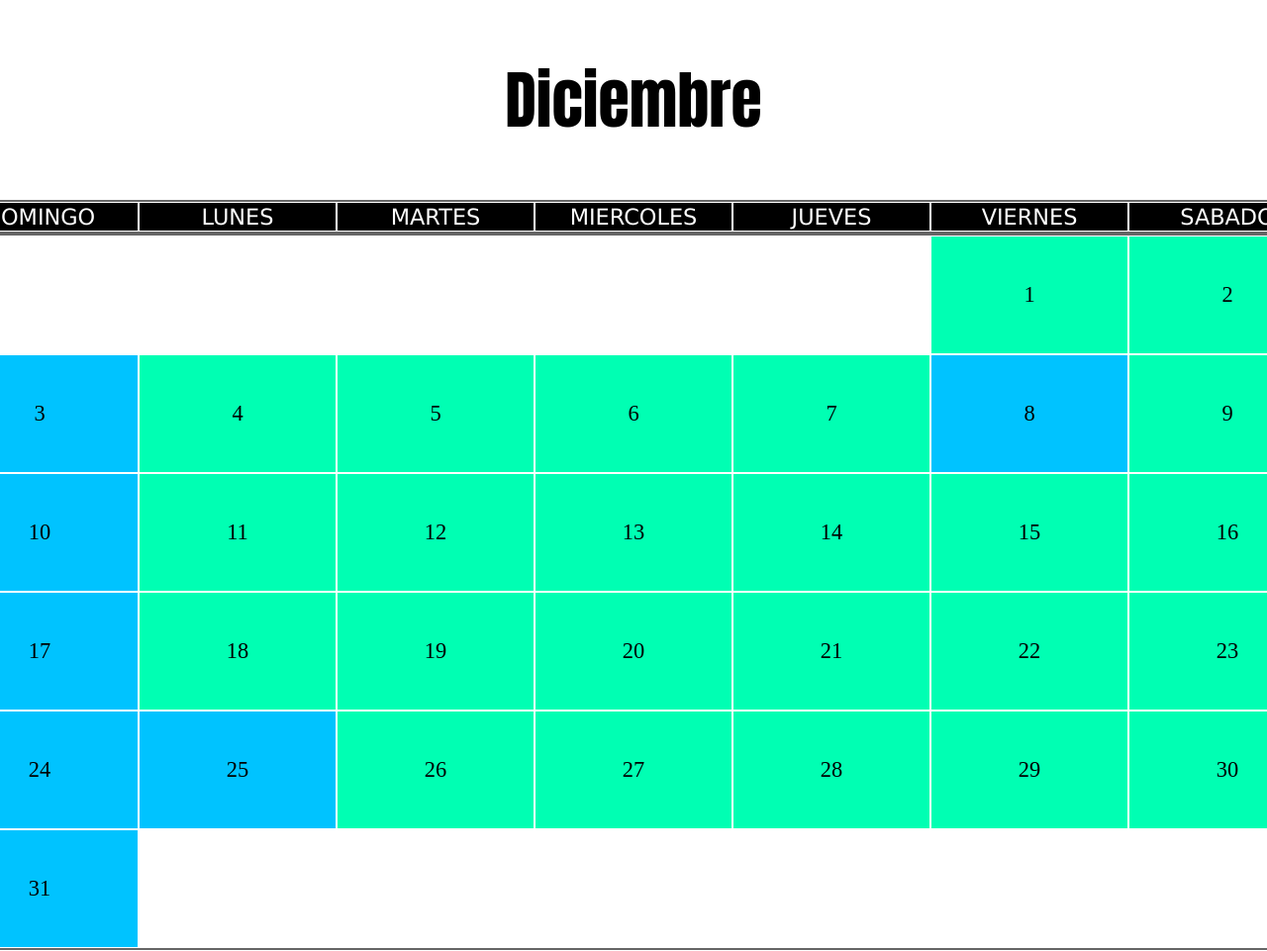
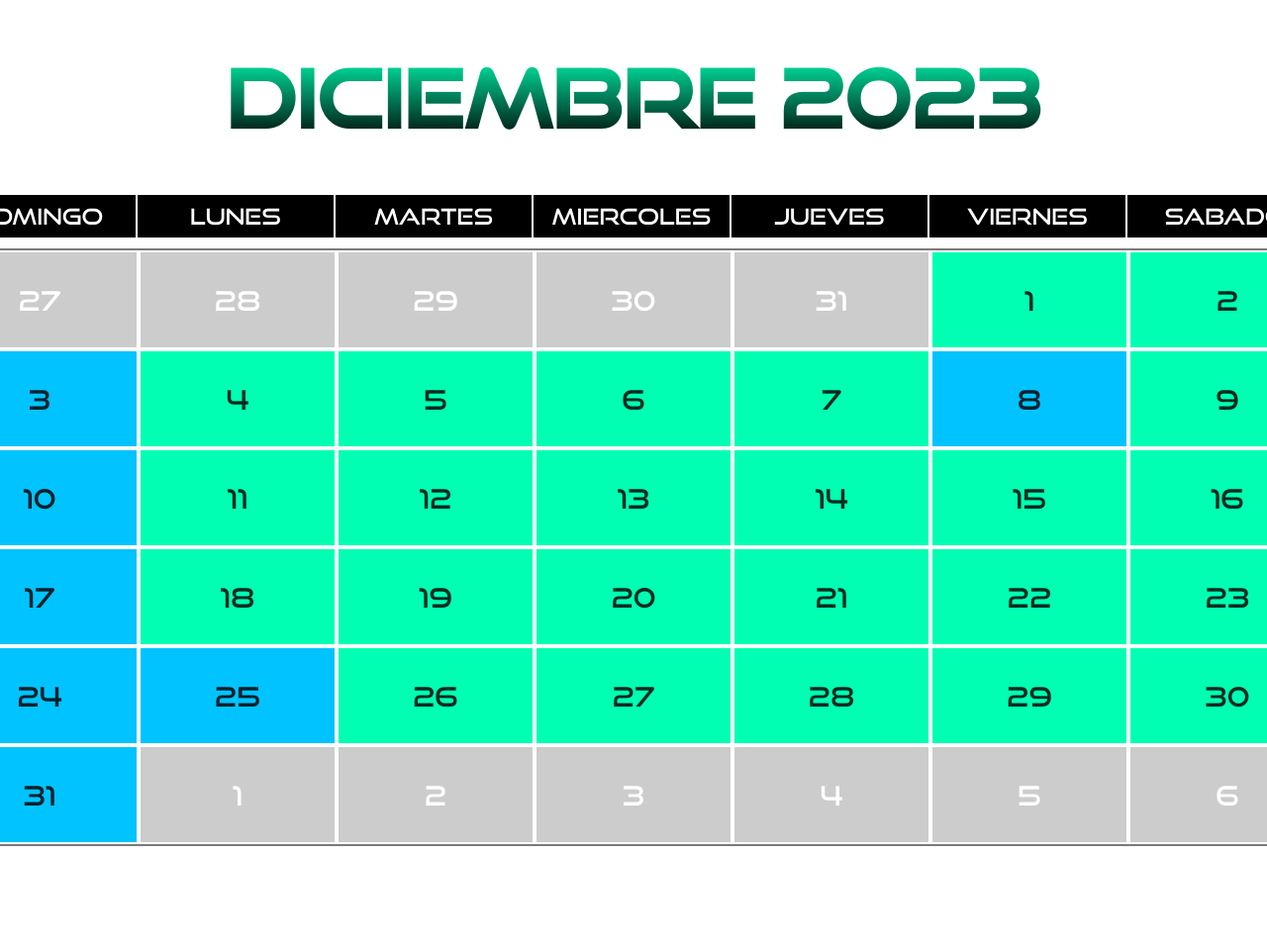
Before and after one commit to ersanti14/mi_sitio_web-adso, a plain HTML site: page calendario.html in a window 1280 px wide. Shown: the top 961 px of the page at 99% size. After the commit the page ends 923 px from the top, so only its background shows below. Drawn offline with Linux system fonts and the light colour scheme.

Commit message:
probando modificaciones

```diff
--- a/calendario.html
+++ b/calendario.html
@@ -11,7 +11,7 @@
 </head>
 
 <body>
-    <h2>Diciembre</h2>
+    <h2 class="texto-degradado">Diciembre 2023</h2>
 
     <div class="calendario">
         <div>
@@ -25,6 +25,11 @@
                 <div class="box1">SABADO</div>
             </div>
             <div class="diciembre">
+                <div class="box box-nn">27</div>
+                <div class="box box-nn">28</div>
+                <div class="box box-nn">29</div>
+                <div class="box box-nn">30</div>
+                <div class="box box-nn">31</div>
                 <div class="box box3-1">1</div>
                 <div class="box">2</div>
                 <div class="box boxd">3</div>
@@ -56,6 +61,12 @@
                 <div class="box">29</div>
                 <div class="box">30</div>
                 <div class="box boxd">31</div>
+                <div class="box box-nn">1</div>
+                <div class="box box-nn">2</div>
+                <div class="box box-nn">3</div>
+                <div class="box box-nn">4</div>
+                <div class="box box-nn">5</div>
+                <div class="box box-nn">6</div>
             </div>
         </div>
     </div>
--- a/css/calen.css
+++ b/css/calen.css
@@ -1,35 +1,40 @@
-.box{
+.box {
     background-color: rgb(0, 255, 179);
     border: 1px solid white;
     display: flex;
     justify-content: center;
     align-items: center;
-    color: rgb(0, 0, 0);
-    font-size: 1.4em;
+    color: rgba(0, 0, 0, 0.836);
+    font-size: 1.7em;
+    margin: 1px;
 }
-.diciembre{
+
+.diciembre {
     display: grid;
     grid-template-columns: repeat(7, 200px);
-    grid-template-rows: repeat(6, 120px);
-    border: 2px solid rgb(64, 64, 64,.8);
+    grid-template-rows: repeat(6, 100px);
+    border: 2px solid rgba(92, 88, 88, 0.8);
     width: 1400px;
-    height: 720px;
+    height: 600px;
+    font-family: "Good Times";
 }
-.box3-1{
+
+.box3-1 {
     background-color: rgb(0, 255, 179);
     grid-column-start: 6;
     grid-column-end: 7;
 }
 
-.dias{
-    grid-template-columns: repeat(7,200px);
+.dias {
+    grid-template-columns: repeat(7, 200px);
     display: grid;
-    border: 2px solid rgb(64, 64, 64,.8);
-    height: 30px;
+    height: 45px;
     width: 1400px;
-    font-family: Verdana, Geneva, Tahoma, sans-serif;
+    font-family: "Good Times";
+    padding-bottom: 10px;
 }
-.box1{
+
+.box1 {
     background-color: rgb(0, 0, 0);
     border: 1px solid white;
     display: flex;
@@ -38,16 +43,40 @@
     color: rgb(255, 255, 255);
     font-size: 1.4em;
 }
-.boxd{
+
+.boxd {
     background-color: rgb(0, 195, 255);
 }
-.calendario{
+
+.box-nn {
+    background-color: rgba(64, 64, 64, 0.267);
+    color: white
+}
+
+.calendario {
     display: flex;
     justify-content: center;
     align-items: center;
+    padding-bottom: 60px;
 }
-h2{
-    font-family: Impact, Haettenschweiler, 'Arial Narrow Bold', sans-serif;
-    font-size: 4em;
+
+@font-face {
+    font-family: "Humble Stayle";
+    src: url(../fonts/Humble\ Stayle.ttf);
+}
+
+@font-face {
+    font-family: "Good Times";
+    src: url(../fonts/good\ times\ rg.otf);
+}
+
+.texto-degradado {
+    font-family: "Good Times";
+    font-size: 5em;
     text-align: center;
+    margin: 50px;
+    background: linear-gradient(rgb(0, 255, 179), rgb(0, 0, 0));
+    -webkit-background-clip: text;
+    -webkit-text-fill-color: transparent;
+    text-decoration:     1px solid black;
 }
```
Also changed, not shown: Nuevo documento de texto.html (deleted), fonts/Humble Stayle.otf (added), fonts/Humble Stayle.ttf (added), fonts/good times rg.otf (added).
